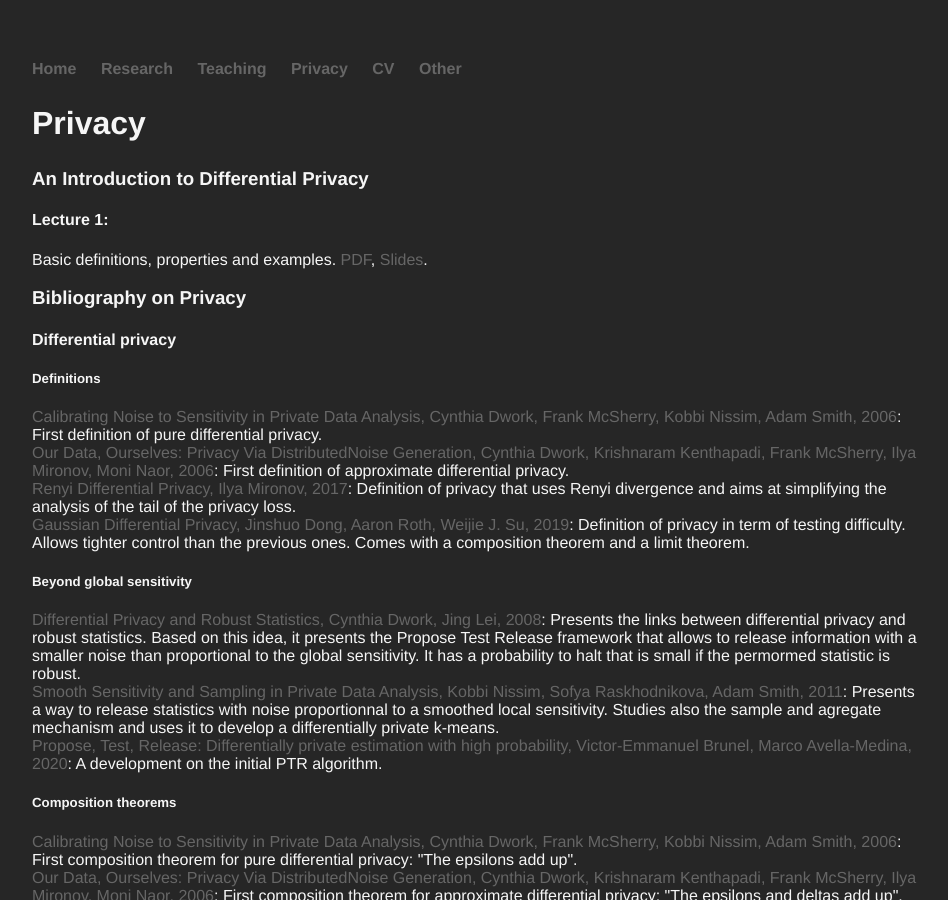
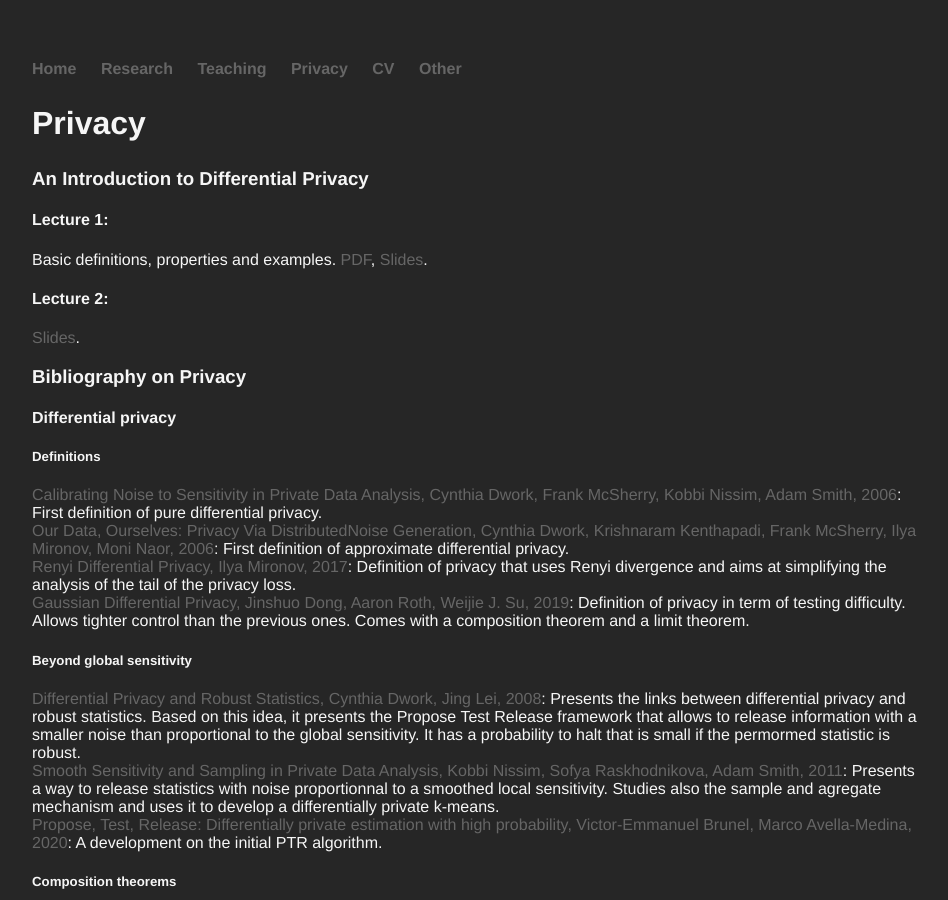
Before and after one commit to clemlal/clemlal.github.io, a Jekyll site: the page built from privacy/index.html, in a window 1280 px wide and 900 px high. Shown: the whole window, without its empty margins (160-1108 px from the left). Built offline with Jekyll 4.4.1, drawn with Linux system fonts in a browser that asks for light colours.

Commit message:
slides pres 2 added

```diff
--- a/privacy/index.html
+++ b/privacy/index.html
@@ -10,6 +10,8 @@ title: Privacy
 <h4> Lecture 1: </h4>
 Basic definitions, properties and examples.
 <a target="_blank" href="pres1_main.pdf">PDF</a>, <a target="_blank" href="pres1_beamer.pdf">Slides</a>.
+<h4> Lecture 2: </h4>
+<a target="_blank" href="pres2_beamer.pdf">Slides</a>.
 
 <h3> Bibliography on Privacy</h3>
 
```
Also changed, not shown: 1 other file.
